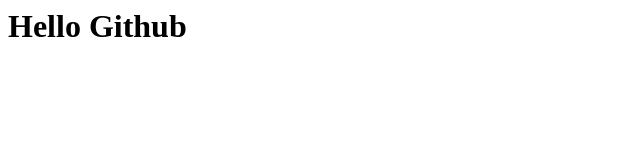
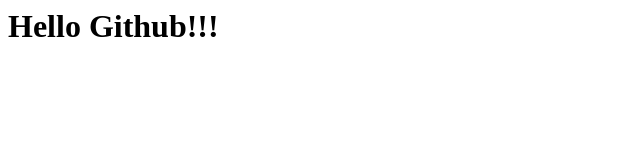
Before and after one commit to knowledge-llz/knowledge-llz.github.io, a plain HTML site: page index.html in a window 1280 px wide. Shown: the full height of the page, 0-640 px from the left. Drawn offline with Linux system fonts and the light colour scheme.

Commit message:
Update index.html

```diff
--- a/index.html
+++ b/index.html
@@ -1 +1 @@
-<h1>Hello Github</h1>
+<h1>Hello Github!!!</h1>
```
